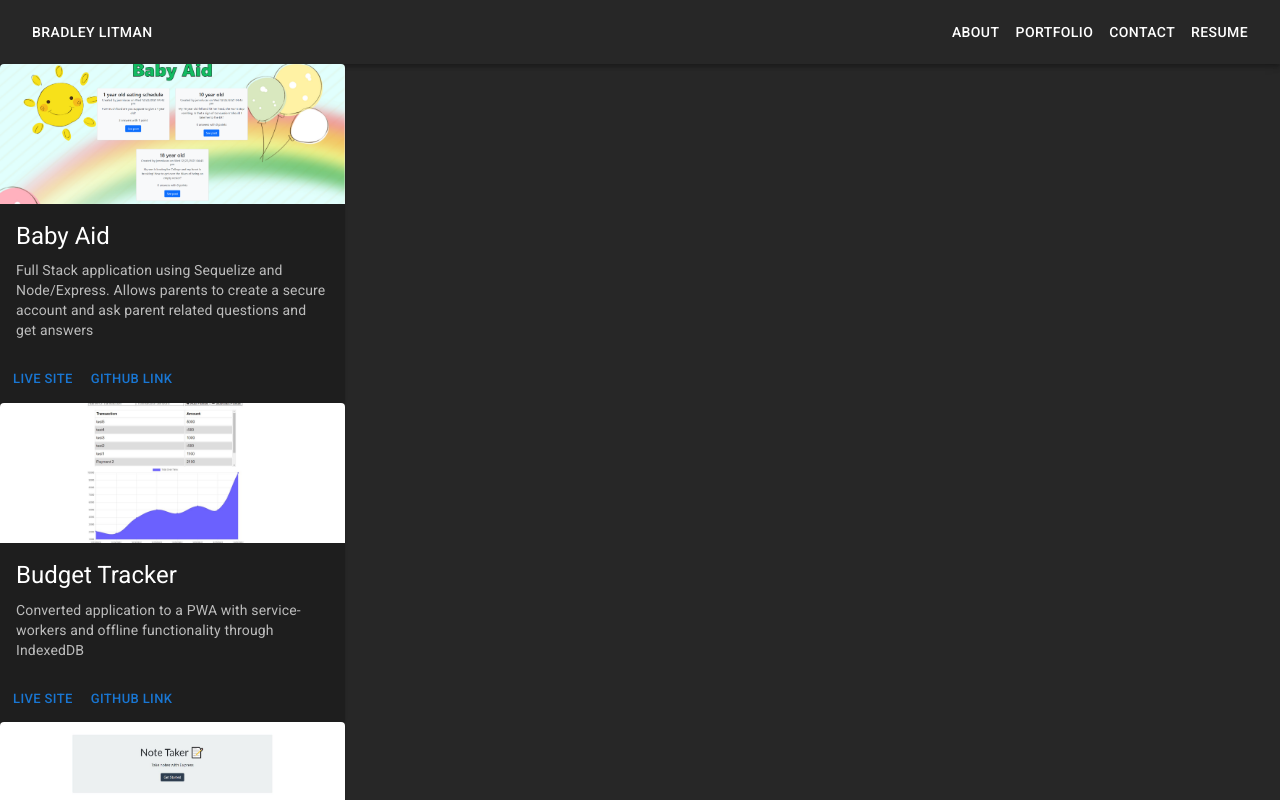
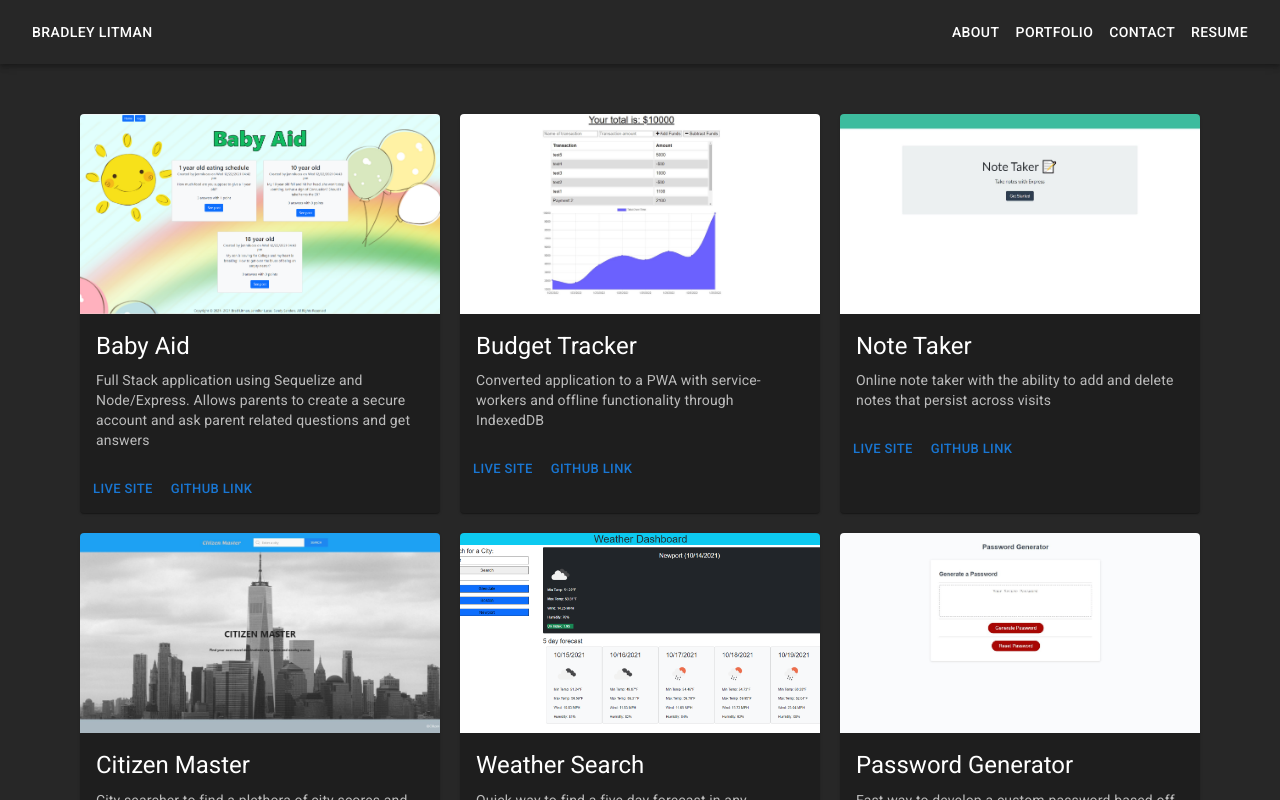
Before and after one commit to Blitman12/react-portfolio, a React (Create React App) app: page / in a window 1280 px wide. Shown: the top 800 px of the page. Built offline with nearby package versions, Linux system fonts and the light colour scheme.

Commit message:
created project file to seperate concerns further

```diff
--- a/src/App.js
+++ b/src/App.js
@@ -12,51 +12,6 @@ const darkTheme = createTheme({
   },
 });
 
-const projects = [
-  {
-    title: 'Baby Aid',
-    image: 'baby-aid.png',
-    description: 'Full Stack application using Sequelize and Node/Express. Allows parents to create a secure account and ask parent related questions and get answers',
-    githubLink: 'https://github.com/Blitman12/Baby-Aid',
-    deployedLink: 'https://stark-brook-30406.herokuapp.com/'
-  },
-  {
-    title: 'Budget Tracker',
-    image: 'budget-tracker.JPG',
-    description: 'Converted application to a PWA with service-workers and offline functionality through IndexedDB',
-    githubLink: 'https://github.com/Blitman12/budget-tracker',
-    deployedLink: 'https://mighty-hollows-59425.herokuapp.com/'
-  },
-  {
-    title: 'Note Taker',
-    image: 'note-taker.jpeg',
-    description: 'Online note taker with the ability to add and delete notes that persist across visits',
-    githubLink: 'https://github.com/Blitman12/Note-Taker',
-    deployedLink: 'https://mighty-cliffs-91530.herokuapp.com/notes'
-  },
-  {
-    title: 'Citizen Master',
-    image: 'citizen-master.jpeg',
-    description: 'City searcher to find a plethora of city scores and nearby events. Local Storage used to save searched cities',
-    githubLink: 'https://github.com/Blitman12/Citizen-Master',
-    deployedLink: 'https://blitman12.github.io/Citizen-Master/'
-  },
-  {
-    title: 'Weather Search',
-    image: 'weather-search.png',
-    description: 'Quick way to find a five day forecast in any searched city. Searched cities are saved to local storage.',
-    githubLink: 'https://github.com/Blitman12/Weather-Application',
-    deployedLink: 'https://blitman12.github.io/Weather-Application/'
-  },
-  {
-    title: 'Password Generator',
-    image: 'password-generator.jpeg',
-    description: 'Fast way to develop a custom password based off of user selected parameters',
-    githubLink: 'https://github.com/Blitman12/Password-Generator',
-    deployedLink: 'https://blitman12.github.io/Password-Generator/'
-  }
-]
-
 
 function App() {
   return (
@@ -66,31 +21,13 @@ function App() {
           <CustomNav></CustomNav>
         </header>
         <main>
-
-          {projects.map(project => {
-            return (
-              <Projects
-                title={project.title}
-                image={project.image}
-                description={project.description}
-                githubLink={project.githubLink}
-                deployedLink={project.deployedLink}
-                >
-              </Projects>
-            )
-          })}
-          {/* <Projects
-            title={projects[0].title}
-            image={projects[0].image}
-            description={projects[0].description}
-            githubLink={projects[0].githubLink}
-            deployedLink={projects[0].deployedLink}
-          >
-          </Projects> */}
+          <Projects></Projects>
         </main>
       </ThemeProvider>
     </div>
   );
 }
 
+
+
 export default App;
--- /dev/null
+++ b/src/components/Projects/Project.js
@@ -0,0 +1,33 @@
+import React from 'react'
+import Card from '@mui/material/Card';
+import CardActions from '@mui/material/CardActions';
+import CardContent from '@mui/material/CardContent';
+import CardMedia from '@mui/material/CardMedia';
+import Button from '@mui/material/Button';
+import Typography from '@mui/material/Typography';
+
+export default function Project(props) {
+    const { title, image, githubLink, deployedLink, description } = props;
+    return (
+        <Card sx={{ maxWidth: 360 }} className="custom-card">
+            <CardMedia
+                component="img"
+                alt="green iguana"
+                height="200"
+                image={require(`../../assets/projects/${image}`)}
+            />
+            <CardContent>
+                <Typography gutterBottom variant="h5" component="div">
+                    {title}
+                </Typography>
+                <Typography variant="body2" color="text.secondary">
+                    {description}
+                </Typography>
+            </CardContent>
+            <CardActions>
+                <Button size="small" href={deployedLink} target='_blank'>live site</Button>
+                <Button size="small" href={githubLink} target='_blank'>Github Link</Button>
+            </CardActions>
+        </Card>
+    )
+}
--- a/src/components/Projects/Projects.js
+++ b/src/components/Projects/Projects.js
@@ -1,33 +1,67 @@
 import React from 'react'
-import Card from '@mui/material/Card';
-import CardActions from '@mui/material/CardActions';
-import CardContent from '@mui/material/CardContent';
-import CardMedia from '@mui/material/CardMedia';
-import Button from '@mui/material/Button';
-import Typography from '@mui/material/Typography';
+import Project from './Project';
 
-export default function Projects(props) {
-    const { title, image, githubLink, deployedLink, description } = props;
+const projects = [
+    {
+        title: 'Baby Aid',
+        image: 'baby-aid.png',
+        description: 'Full Stack application using Sequelize and Node/Express. Allows parents to create a secure account and ask parent related questions and get answers',
+        githubLink: 'https://github.com/Blitman12/Baby-Aid',
+        deployedLink: 'https://stark-brook-30406.herokuapp.com/'
+    },
+    {
+        title: 'Budget Tracker',
+        image: 'budget-tracker.JPG',
+        description: 'Converted application to a PWA with service-workers and offline functionality through IndexedDB',
+        githubLink: 'https://github.com/Blitman12/budget-tracker',
+        deployedLink: 'https://mighty-hollows-59425.herokuapp.com/'
+    },
+    {
+        title: 'Note Taker',
+        image: 'note-taker.jpeg',
+        description: 'Online note taker with the ability to add and delete notes that persist across visits',
+        githubLink: 'https://github.com/Blitman12/Note-Taker',
+        deployedLink: 'https://mighty-cliffs-91530.herokuapp.com/notes'
+    },
+    {
+        title: 'Citizen Master',
+        image: 'citizen-master.jpeg',
+        description: 'City searcher to find a plethora of city scores and nearby events. Local Storage used to save searched cities',
+        githubLink: 'https://github.com/Blitman12/Citizen-Master',
+        deployedLink: 'https://blitman12.github.io/Citizen-Master/'
+    },
+    {
+        title: 'Weather Search',
+        image: 'weather-search.png',
+        description: 'Quick way to find a five day forecast in any searched city. Searched cities are saved to local storage.',
+        githubLink: 'https://github.com/Blitman12/Weather-Application',
+        deployedLink: 'https://blitman12.github.io/Weather-Application/'
+    },
+    {
+        title: 'Password Generator',
+        image: 'password-generator.jpeg',
+        description: 'Fast way to develop a custom password based off of user selected parameters',
+        githubLink: 'https://github.com/Blitman12/Password-Generator',
+        deployedLink: 'https://blitman12.github.io/Password-Generator/'
+    }
+]
+
+export default function Projects() {
     return (
-        <Card sx={{ maxWidth: 345 }}>
-            <CardMedia
-                component="img"
-                alt="green iguana"
-                height="140"
-                image={require(`../../assets/projects/${image}`)}
-            />
-            <CardContent>
-                <Typography gutterBottom variant="h5" component="div">
-                    {title}
-                </Typography>
-                <Typography variant="body2" color="text.secondary">
-                    {description}
-                </Typography>
-            </CardContent>
-            <CardActions>
-                <Button size="small" href={deployedLink} target='_blank'>live site</Button>
-                <Button size="small" href={githubLink} target='_blank'>Github Link</Button>
-            </CardActions>
-        </Card>
+        <div className="card-container">
+            {projects.map(project => {
+                return (
+                    <Project
+                        title={project.title}
+                        image={project.image}
+                        description={project.description}
+                        githubLink={project.githubLink}
+                        deployedLink={project.deployedLink}
+                        key={project.title}
+                    >
+                    </Project>
+                )
+            })}
+        </div>
     )
 }
--- a/src/index.css
+++ b/src/index.css
@@ -2,3 +2,15 @@ body {
   margin: 0;
   background-color: #272727;
 }
+
+.card-container {
+  margin-top: 40px;
+  display: flex;
+  flex-wrap: wrap;
+  justify-content: center;
+}
+
+.custom-card {
+  margin: 10px;
+  flex: 0 0 auto;
+}
```
